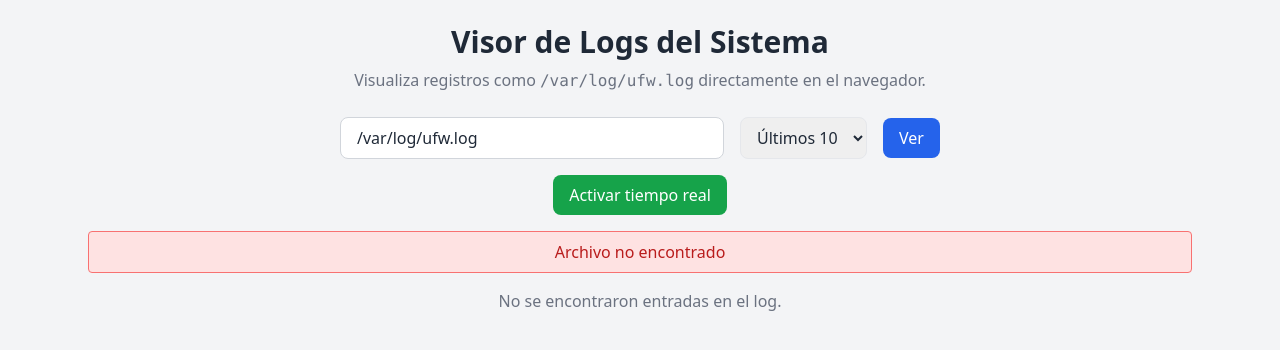
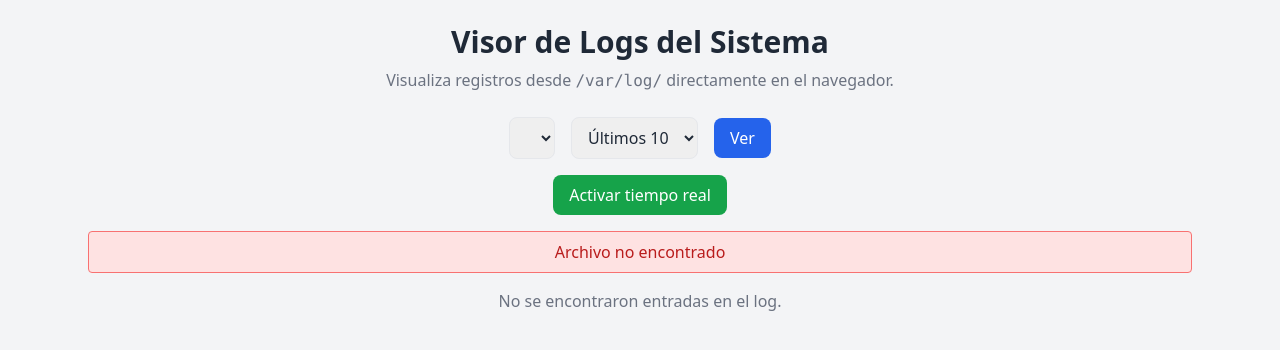
Before and after one commit to Osvaldo-Net/LogGuard, a Flask app: page /logs in a window 1280 px wide. Shown: the top 350 px of the page. Run offline with Flask 3, Linux system fonts and the light colour scheme; the visitor is signed in with stand-in values (Sample User, id 1); lists and menus that the app fills with data are empty; some libraries are stand-ins or nearby versions.

Commit message:
Update logs.html

```diff
--- a/app/templates/logs.html
+++ b/app/templates/logs.html
@@ -10,14 +10,20 @@
   <div class="max-w-6xl mx-auto p-6">
     <div class="mb-6">
       <h1 class="text-3xl font-bold mb-2 text-center">Visor de Logs del Sistema</h1>
-      <p class="text-center text-gray-500">Visualiza registros como <code>/var/log/ufw.log</code> directamente en el navegador.</p>
+      <p class="text-center text-gray-500">Visualiza registros desde <code>/var/log/</code> directamente en el navegador.</p>
     </div>
 
-    <!-- Formulario con selector de cantidad -->
+    <!-- Formulario con selector de archivo y cantidad -->
     <form method="get" class="flex flex-col sm:flex-row items-center justify-center gap-4 mb-4">
-      <input name="file" type="text" value="{{ path }}" placeholder="/var/log/ufw.log"
-        class="w-full sm:w-96 px-4 py-2 border border-gray-300 rounded-lg focus:outline-none focus:ring focus:ring-blue-300">
 
+      <!-- Selector de archivo -->
+      <select name="file" class="px-3 py-2 border rounded-lg">
+        {% for fname in available_logs %}
+          <option value="{{ fname }}" {% if fname == path.split('/')[-1] %}selected{% endif %}>{{ fname }}</option>
+        {% endfor %}
+      </select>
+
+      <!-- Selector de límite -->
       <select name="limit" class="px-3 py-2 border rounded-lg">
         <option value="10" {% if selected_limit == '10' %}selected{% endif %}>Últimos 10</option>
         <option value="20" {% if selected_limit == '20' %}selected{% endif %}>Últimos 20</option>
@@ -92,7 +98,7 @@
               const oldTable = document.querySelector("table");
               if (newTable && oldTable) oldTable.innerHTML = newTable.innerHTML;
             });
-        }, 5000); // cada 5 segundos
+        }, 5000);
       } else {
         clearInterval(intervalId);
         btn.textContent = "Activar tiempo real";
```
